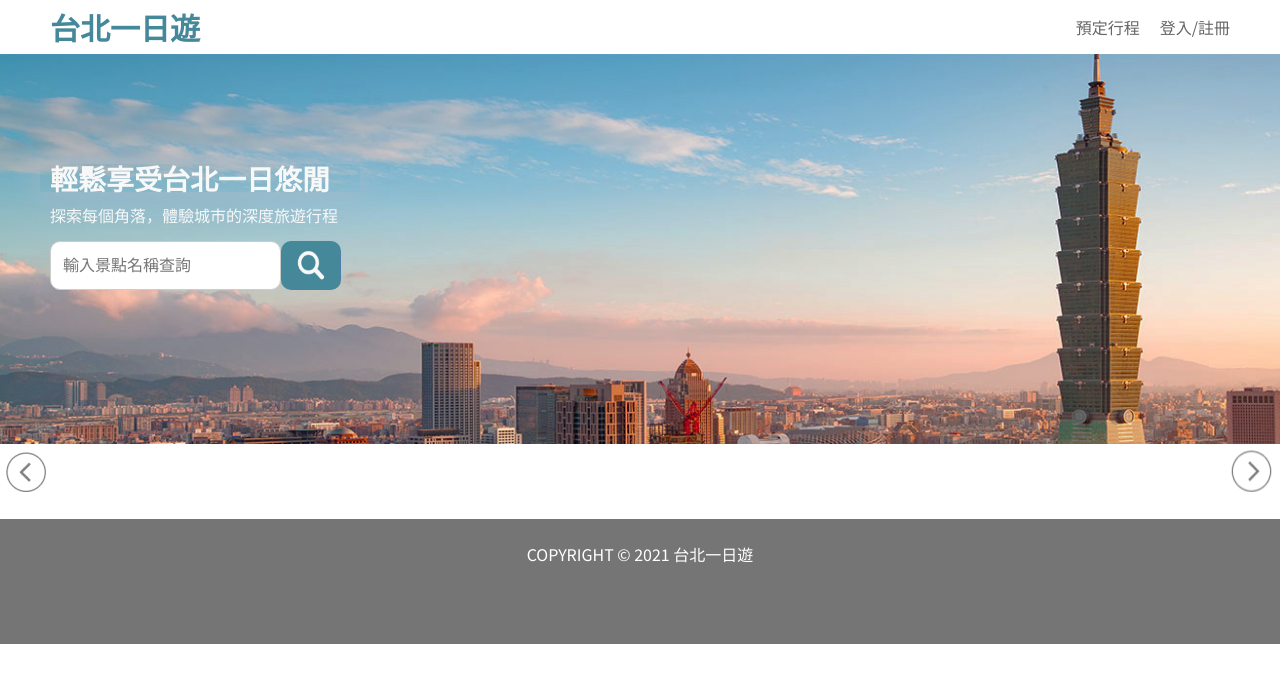
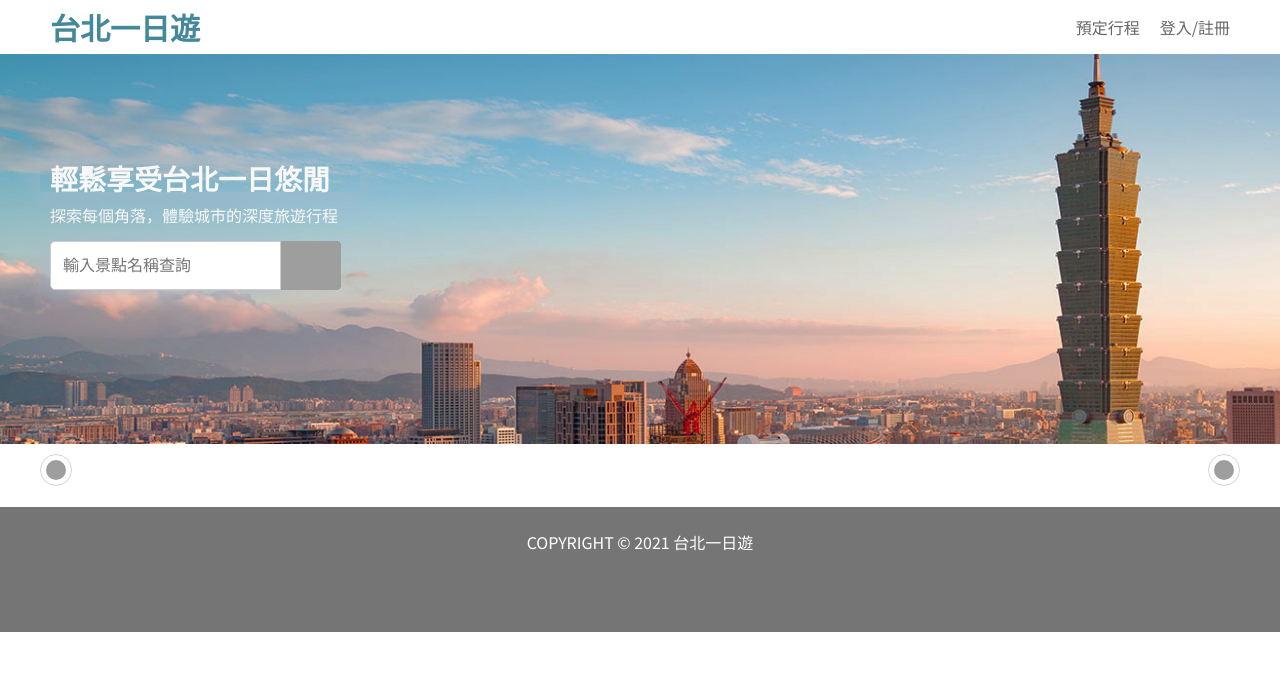
Before and after one commit to jackylailai/TaipeiDayTrip, a Flask app: page / in a window 1280 px wide. Shown: the top 683 px of the page. Run offline with Flask 3, Linux system fonts and the light colour scheme; data that the repository does not hold is empty; grey boxes are pictures that could not be loaded.

Commit message:
before fixing the right button

```diff
--- a/taipei-day-trip/app.py
+++ b/taipei-day-trip/app.py
@@ -23,8 +23,8 @@ print(connection)
 
 app=Flask(__name__)
 #好像會引起fetch有問題
-# app.config["JSON_AS_ASCII"]=False
-# app.config["TEMPLATES_AUTO_RELOAD"]=True
+app.config["JSON_AS_ASCII"]=False
+app.config["TEMPLATES_AUTO_RELOAD"]=True
 
 # Pages
 @app.route("/")
@@ -43,6 +43,10 @@ def thankyou():
 def get_attractions():
     cursor=None
     try:
+        connection = mysql.connector.connect(**db_config)
+        # 建立游標
+        # cursor其實盡可能不要共用，因為同時開需求就會亂掉
+        print(connection)
         cursor = connection.cursor(dictionary=True)
         page = int(request.args.get("page", 0))
         keyword = request.args.get("keyword", "")
@@ -80,6 +84,10 @@ def get_attractions():
 def get_attraction(attractionId):
     cursor=None
     try:
+        connection = mysql.connector.connect(**db_config)
+        # 建立游標
+        # cursor其實盡可能不要共用，因為同時開需求就會亂掉
+        print(connection)
         cursor = connection.cursor(dictionary=True)
         query = "SELECT * FROM attractions WHERE id = %s"
         cursor.execute(query, (attractionId,))
@@ -122,6 +130,10 @@ def get_attraction(attractionId):
 def get_mrt_stations():
     cursor=None
     try:
+        connection = mysql.connector.connect(**db_config)
+        # 建立游標
+        # cursor其實盡可能不要共用，因為同時開需求就會亂掉
+        print(connection)
         cursor = connection.cursor()
         query="SELECT MRT,COUNT(*) AS attractions_count FROM attractions GROUP BY MRT ORDER BY attractions_count DESC"
         cursor.execute(query)
@@ -130,7 +142,7 @@ def get_mrt_stations():
         response = {
             "data": mrt_list
         }
-        cursor.close()
+
         return jsonify(response), 200
     except Exception as e:
         error_response = {
--- a/taipei-day-trip/static/css/index.css
+++ b/taipei-day-trip/static/css/index.css
@@ -86,9 +86,10 @@ body {
     height: 45px;
     font-size: 16px;
     border: 1px solid #ccc;
-    border-radius: 10px;
+    border-radius: 5px 0 0 5px;
     margin: 0;
     text-indent: 10px;
+    box-shadow: 0px 0px 20px 0px #ABC;
     /* 這可以記起來！ */
 }
 /* .fa-search {
@@ -102,33 +103,58 @@ body {
     cursor: pointer;
     font-size: 20px;
   } */
-/* .search-button{
-    background-color:#448899;
-    color:red;
-    border:none;
-    box-sizing: border-box;
-    border-top-right-radius: 5px;
-} */
-#search-button {
+.search-button{
     width: 60px;
     height:49px;
+    background-color: #448899;
     color: #fff;
     border: none;
     cursor: pointer;
     border-radius: 10px;
 }
-
+#search-button {
+    width: 60px;
+    height:49px;
+    background-color: #448899;
+    color: #fff;
+    border: none;
+    cursor: pointer;
+    border-radius: 0 5px 5px 0;
+}
+.widthcontrol{
+ width:100%;
+ display:flex;
+ margin-top: 10px;
+}
 .list-bar {
     align-items: center;
     display: flex;
     justify-content: space-between;
-    overflow-x: scroll;
+    overflow-x:scroll;
+}
+.list div{
+    flex:auto;
 }
 .left-button{
+    width:20px;
+    height:20px;
+    padding:5px;
     cursor: pointer;
+    border-radius:50%;
+    border-color: lightgray;
+    border-width: 1px;
+    border-style: solid;
 }
-.right-button{
+#right-button{
+    border-radius:50%;
+    width:20px;
+    height:20px;
+    padding:5px;
     cursor: pointer;
+    border-color: lightgray;
+    border-width: 1px;
+    border-style: solid;
+    border-radius:50%;
 }
 
 /* .arrow-button {
@@ -145,9 +171,11 @@ body {
 }
 .list {
     display: flex;
-    gap: 30px;
+    gap: 10px;
+    white-space: nowrap;
+    text-indent: 15px;
 }
-.list span {
+.list div {
     cursor: pointer;
     white-space: nowrap; /* 不換行 */
   }
@@ -285,7 +313,11 @@ footer {
     .list-bar {
         width: 1200px;
     }
-
+    .widthcontrol{
+        width:1200px;
+        display: flex;
+        margin-top:10px;
+       }
     .listbar-center {
         display: flex;
         justify-content: center;
@@ -321,5 +353,10 @@ footer {
         bottom: 0;
         line-height: 50px;
     }
-
+    .list-bar {
+        align-items: center;
+        display: flex;
+        justify-content: space-between;
+        overflow-x:scroll;
+    }
 }
--- a/taipei-day-trip/templates/index.html
+++ b/taipei-day-trip/templates/index.html
@@ -34,24 +34,30 @@
                 <div class="search">
                     <form class="search-form">
                         <input type="text" placeholder="輸入景點名稱查詢">
-                        <img src="{{ url_for('static', filename='images/scope.png') }}" alt="" id="search-button">
-                        <!-- <button class="search-button"><i class="fa fa-search"></i></button> -->
+                        <!-- <img src="{{ url_for('static', filename='images/scope.png') }}" alt="" id="search-button"> -->
+                        <img src="{{ url_for('static', filename='images/btn.svg') }}" alt="" id="search-button">
                     </form>
                 </div>
             </div>
         </div>
     </div>
     <div class="listbar-center">
-        <img src="{{ url_for('static', filename='images/left-button.png') }}" alt="" class="left-button">
+        <div class="widthcontrol">
+        <div>
+        <img src="{{ url_for('static', filename='images/leftarrow.svg') }}" alt="" class="left-button">
+        </div>
         <div class="list-bar">
             <!-- <button class="arrow-button left-button">←</button> -->
-            <!-- <img src="{{ url_for('static', filename='images/left-button.png') }}" alt="" class="left-button"> -->
+                <!-- <img src="{{ url_for('static', filename='images/left_arrow.png') }}" alt="" class="left-button"> -->
             <div class="list">
             </div>
-            <!-- <img src="{{ url_for('static', filename='images/right-button.png') }}" alt="" class="right-button"> -->
+                <!-- <img src="{{ url_for('static', filename='images/right_arrow.png') }}" alt="" class="left-button"> -->
             <!-- <button class="arrow-button right-button">→</button> -->
         </div>
-        <img src="{{ url_for('static', filename='images/right-button.png') }}" alt="" class="right-button">
+        <div>
+        <img src="{{ url_for('static', filename='images/rightarrow.svg') }}" alt="" id="right-button">
+        </div>
+        </div>
     </div>
 
     <div class="wrapper">
@@ -65,5 +71,9 @@
     </footer>
 </body>
 <script src="{{ url_for("static", filename="js/home.js" ) }}"></script>
+</html>
+
+
+
+
 <!-- <script src="https://kit.fontawesome.com/5ffbd77886.js" crossorigin="anonymous"></script> -->
-</html>
```
Also changed, not shown: taipei-day-trip/static/js/home.js (+37 -21 lines), taipei-day-trip/static/images/btn.svg (added), taipei-day-trip/static/images/left-button.png (deleted), taipei-day-trip/static/images/leftarrow.svg (added), taipei-day-trip/static/images/magnifying.svg (deleted), taipei-day-trip/static/images/mountain.jpg (deleted), taipei-day-trip/static/images/right-button.png (deleted), taipei-day-trip/static/images/rightarrow.svg (added), taipei-day-trip/static/images/scope.png (deleted), taipei-day-trip/static/images/search.svg (added), 2 other files.
